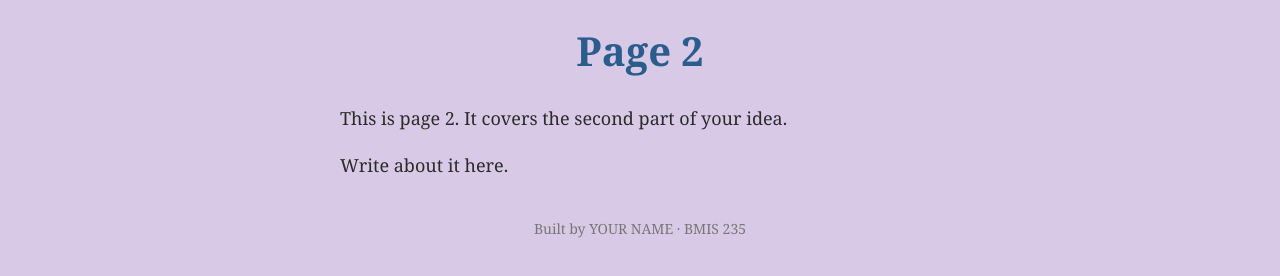
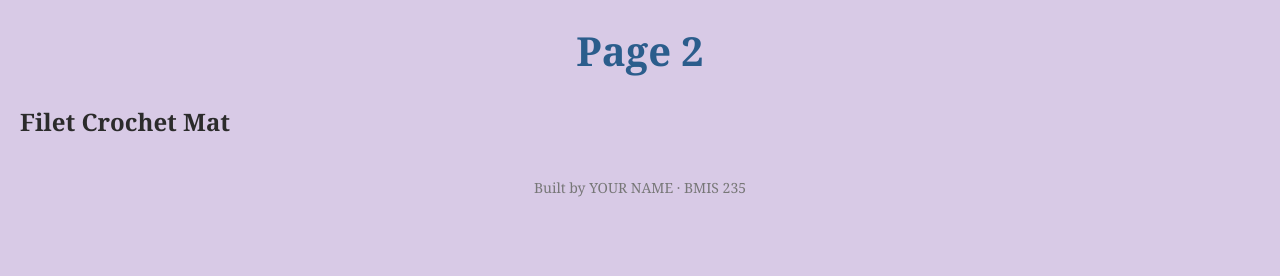
Before and after one commit to solikhtml/bmis235-html-3, a plain HTML site: page page2.html in a window 1280 px wide. Shown: the part 90-366 px from the top of the page. Drawn offline with Linux system fonts and the light colour scheme.

Commit message:
Update page2.html

```diff
--- a/page2.html
+++ b/page2.html
@@ -29,9 +29,9 @@
 </nav>
 
 <h1>Page 2</h1>
-<p>This is page 2. It covers the second part of your idea.</p>
-<p>Write about it here.</p>
-
+<h2>Filet Crochet Mat</h2>
+  <p></p>
+<h2></h2>
 <!-- Footer: fill in your name -->
 <footer>Built by YOUR NAME &middot; BMIS 235</footer>
 
```
